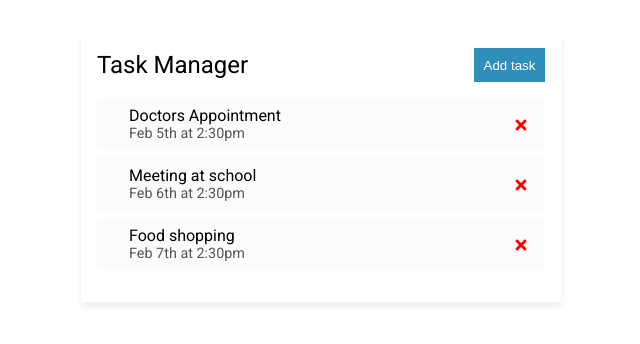
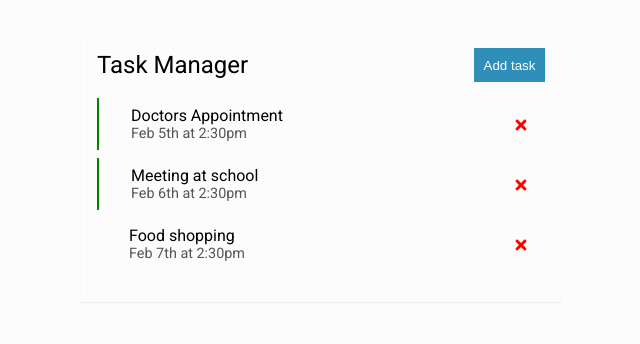
Before and after one commit to devkhaldi/task-manager, a React (Create React App) app: page / in a window 1280 px wide. Shown: the top 344 px of the page, without its empty margins (319-959 px from the left). Built offline with nearby package versions, Linux system fonts and the light colour scheme.

Commit message:
reminder

```diff
--- a/src/components/Task.js
+++ b/src/components/Task.js
@@ -2,7 +2,7 @@ import { FaTimes } from 'react-icons/fa'
 
 const Task = ({ task: { id, title, date, reminder }, onDelete }) => {
     return (
-        <div className='task'>
+        <div className={reminder ? 'task reminder' : 'task'}>
             <FaTimes onClick={() => onDelete(id)} />
             <h4>{title}</h4>
             <p>{date}</p>
--- a/src/index.css
+++ b/src/index.css
@@ -5,6 +5,7 @@
     box-sizing: border-box;
 }
 body {
+    background-color: #fcfcfc;
     display: flex;
     justify-content: center;
     font-family: 'Roboto', sans-serif;
@@ -14,7 +15,7 @@ body {
 
     padding: 1rem;
     margin-top: 2rem;
-    box-shadow: 0 5px 5px rgba(100, 100, 100, 0.1);
+    box-shadow: 0 1px 1px rgba(100, 100, 100, 0.1);
 }
 
 header {
@@ -59,3 +60,6 @@ header button {
     top: 1.2rem;
     right: 1rem;
 }
+.reminder {
+    border-left: 2px solid green;
+}
```
